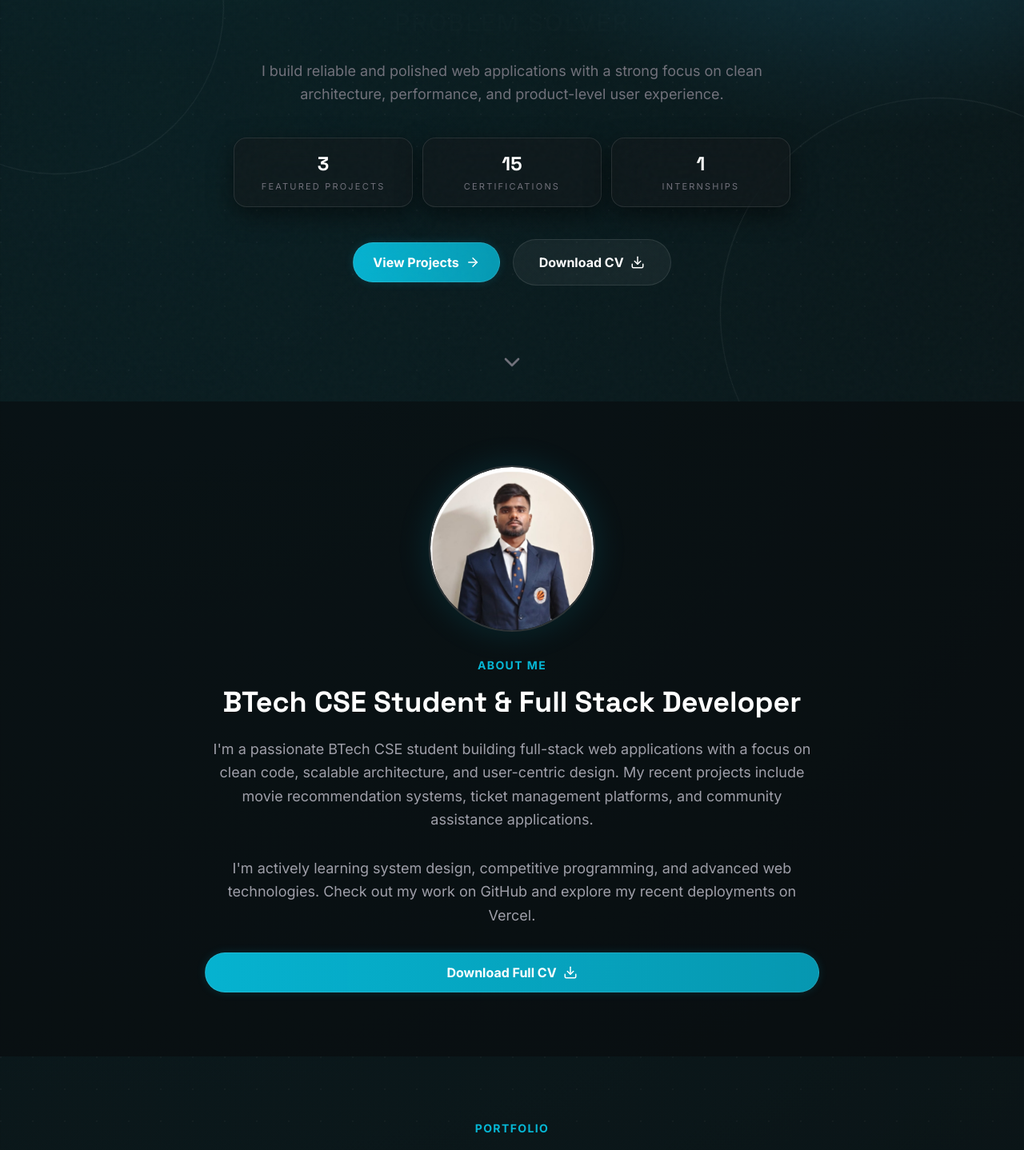
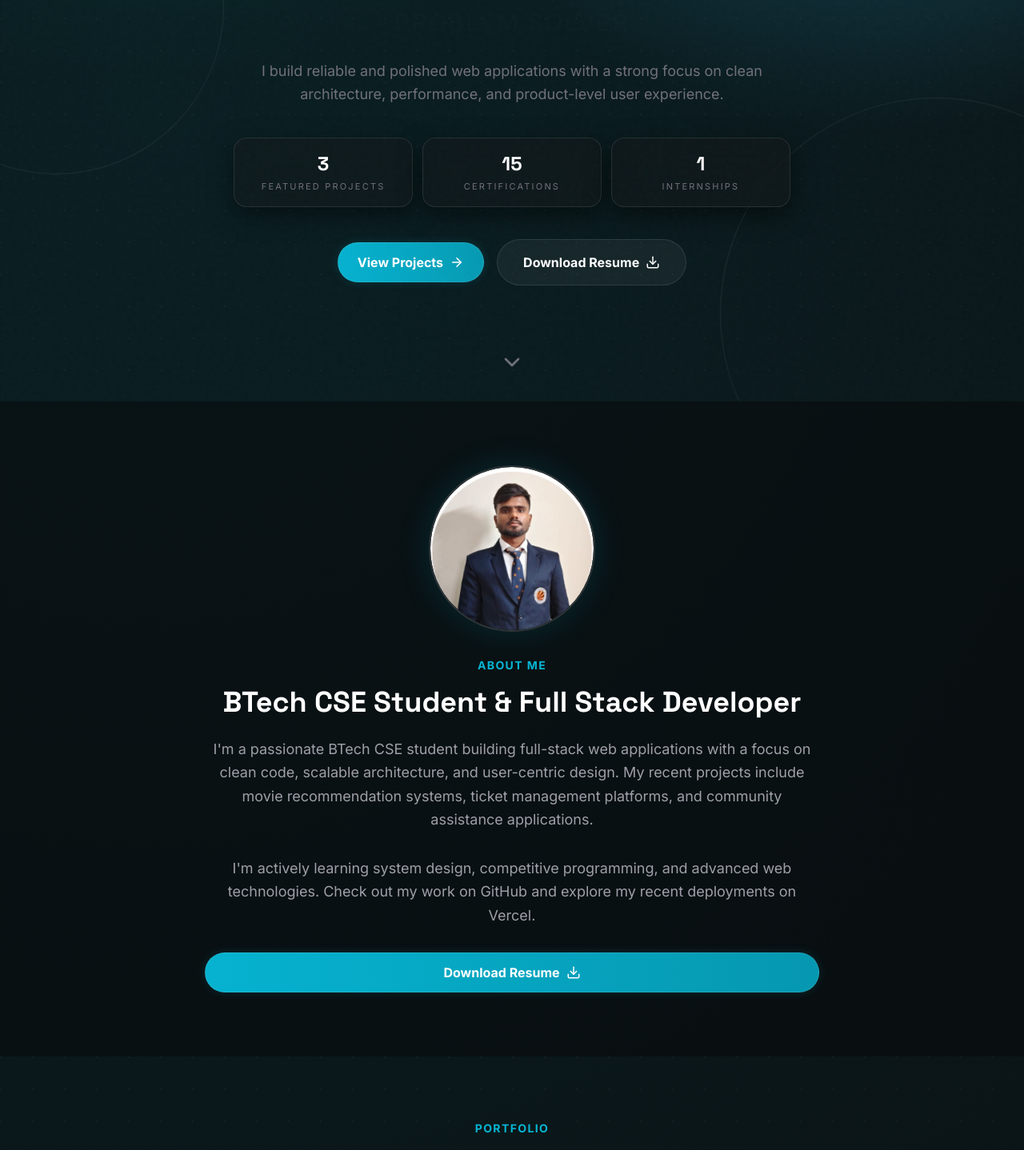
Before and after one commit to shubham12112004/Portfolio, a React (Vite) app: page / in a window 1280 px wide. Shown: the part 298-1736 px from the top of the page at 80% size. Built offline with nearby package versions, Linux system fonts and the light colour scheme.

Commit message:
updated portfolio

```diff
--- a/src/App.tsx
+++ b/src/App.tsx
@@ -598,7 +598,7 @@ export default function App() {
                         whileTap={{ scale: 0.98 }}
                         className="w-full sm:w-auto px-8 py-4 rounded-full border border-white/10 bg-white/5 text-white font-bold transition-all flex items-center justify-center gap-2"
                       >
-                        {tr('Download CV')} <Download size={18} />
+                        {tr('Download Resume')} <Download size={18} />
                       </motion.a>
                     </div>
                   </motion.div>
@@ -648,7 +648,7 @@ export default function App() {
                       rel="noopener noreferrer"
                       className="btn-primary inline-flex items-center gap-2"
                     >
-                      {tr('Download Full CV')} <Download size={18} />
+                      {tr('Download Resume')} <Download size={18} />
                     </a>
                   </motion.div>
                 </div>
--- a/src/constants.ts
+++ b/src/constants.ts
@@ -14,12 +14,12 @@ import certImg12 from '../Certificates/Screenshot 2025-12-12 172802.png';
 import certImg13 from '../Certificates/Screenshot 2026-03-20 204149.png';
 import certImg14 from '../Certificates/Screenshot 2026-03-20 204329.png';
 import certImg15 from '../Certificates/NGO.png';
-import generalCvPdf from '../Certificates/Shubham General CV.pdf';
+import generalResumePdf from '../Certificates/Shubham General CV.pdf';
 
 export const PROFILE = {
   name: 'Shubham',
   email: 'raoshubham192@gmail.com',
-  resumeUrl: generalCvPdf,
+  resumeUrl: generalResumePdf,
   githubUrl: 'https://github.com/shubham12112004',
   linkedInUrl: 'https://www.linkedin.com/in/shubhamyadav20/',
   websiteUrl: 'https://github.com/shubham12112004',
```
